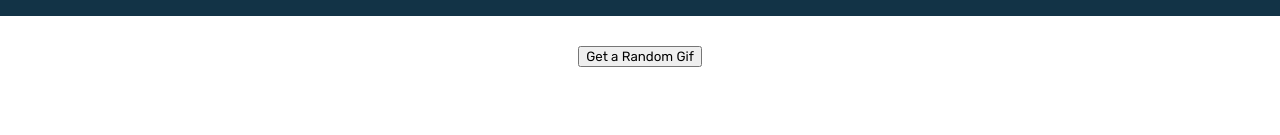
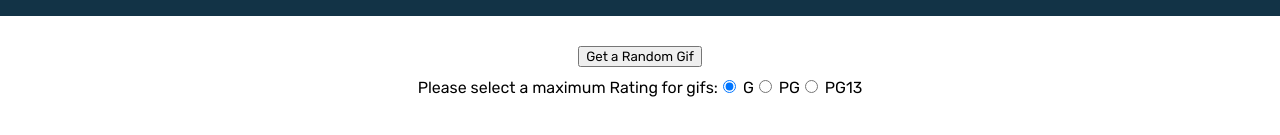
Before and after one commit to EvanWilliams/Giphy_Demo, a React (Create React App) app: page /random-gif in a window 1280 px wide. Shown: the part 333-468 px from the top of the page. Built offline with nearby package versions, Linux system fonts and the light colour scheme; no server answers.

Commit message:
adding rating to random gif

```diff
--- a/src/components/randomGif/randomGif.jsx
+++ b/src/components/randomGif/randomGif.jsx
@@ -5,11 +5,12 @@ import ImageContainer from '../../containers/imageContainer/imageContainer';
 
 const RandomGif = () => {
     const [data,setData] = useState(undefined)
+    const[Rating, setRating] = useState("g");
     const handleSubmit = (event) => {
         const fetchData = async () => {
             const response = await axios('https://api.giphy.com/v1/gifs/random', {
             params:{
-                    'rating':'g',
+                    'rating':Rating,
                     'api_key':'YDXFn0LazKqfuxSxYwpNYxQYhfuWZqLi'
                 }
             });
@@ -40,6 +41,12 @@ const RandomGif = () => {
             <div className={classes["submit"]}>
 
                 <button onClick={(e) => handleSubmit()}> Get a Random Gif</button>
+                <div className={classes["button-group"]}>
+                    <span>Please select a  maximum Rating for gifs:</span>
+                    <input type="radio" onChange={(e) => setRating("g")} value="g" name="rating" checked={Rating === "g"} /> G
+                    <input type="radio" onChange={(e) => setRating("pg")} value="pg" name="rating" checked={Rating === "pg"}/> PG
+                    <input type="radio" onChange={(e) => setRating("pg-13")} value="pg-13" name="rating" checked={Rating === "pg-13"} /> PG13
+                </div>
                 <div className={classes["banner"]}>{renderSearchResults()}</div>
             </div>
             );
--- a/src/components/randomGif/randomGif.module.scss
+++ b/src/components/randomGif/randomGif.module.scss
@@ -1,3 +1,6 @@
 .submit{
     padding:30px;
 }
+.button-group{
+    padding: 10px 0px;
+}
```
